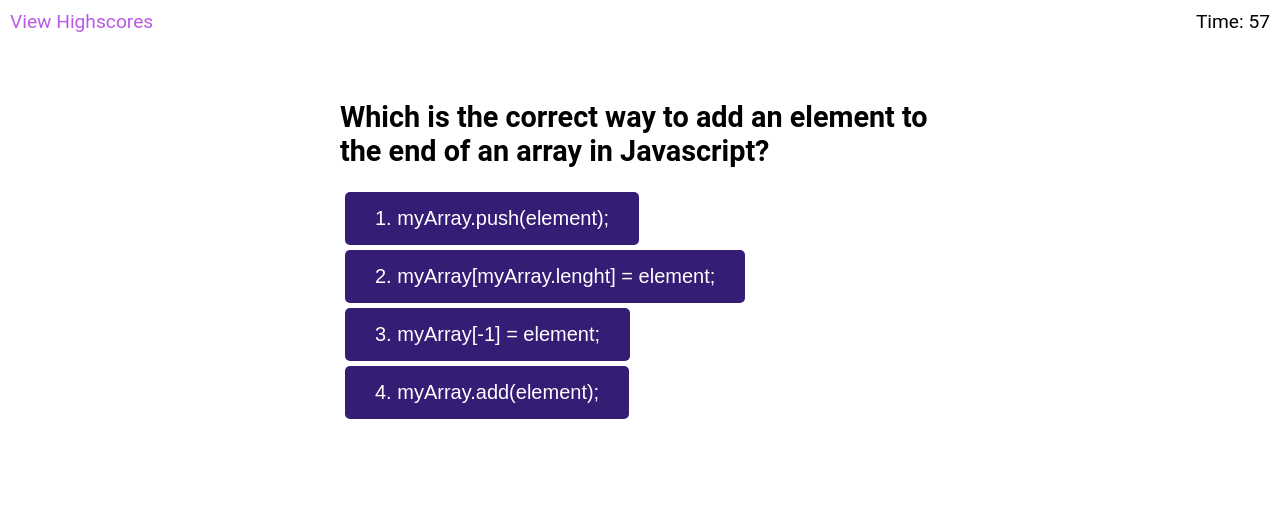
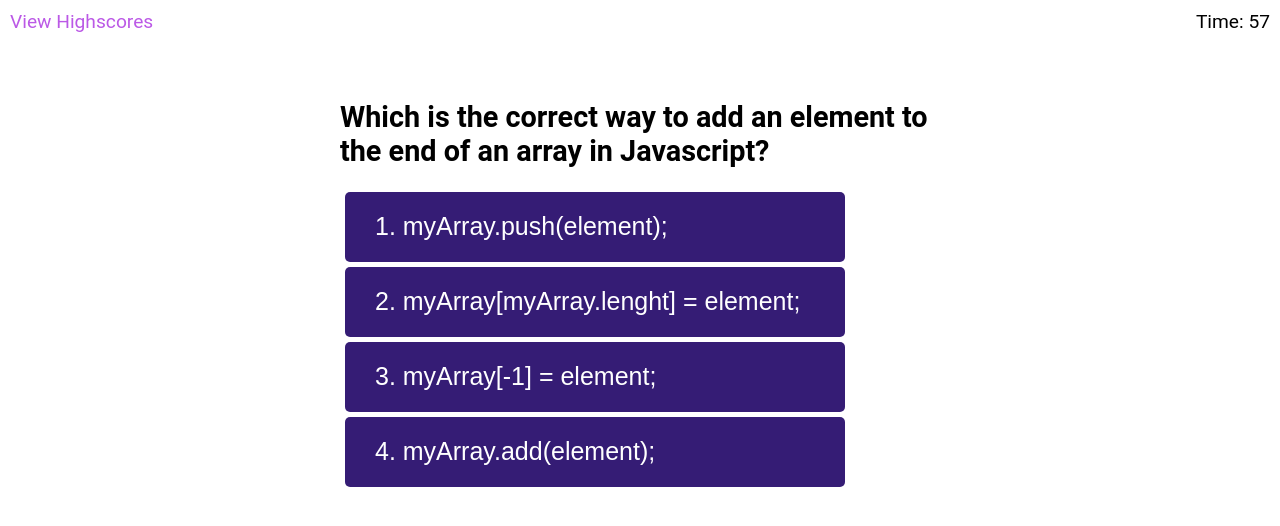
Before and after one commit to Clelia-M/codequiz, a plain HTML site: page index.html in a window 1280 px wide. Both pictures are taken after a click on the button "Start Quiz". Drawn offline with Linux system fonts and the light colour scheme.

Commit message:
choice buttons style

```diff
--- a/assets/css/styles.css
+++ b/assets/css/styles.css
@@ -17,22 +17,25 @@ button {
   display: inline-block;
   margin: 5px;
   cursor: pointer;
-  font-size: 20px;
+  font-size: 25px;
   background-color: #351C75;
   border-radius: 5px;
   padding: 15px 30px;
   color: white;
   border: 0;
   transition: background-color 0.1s;
-  font-weight: 400;
 }
 
 button:hover {
   background-color: #BB59E6;
 }
 
+
 .choices button {
   display: block;
+  width: 500px;
+  height: 70px;
+  text-align: start;
 }
 
 input[type="text"] {
```
